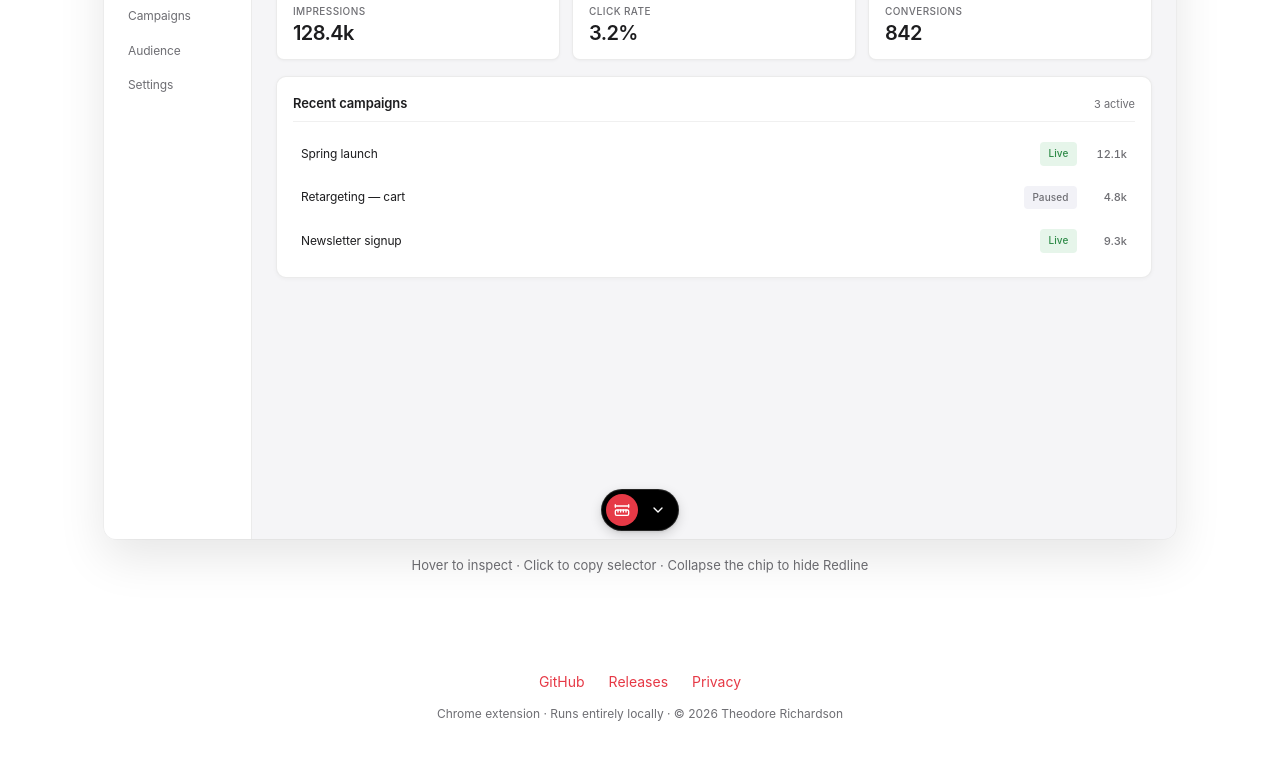
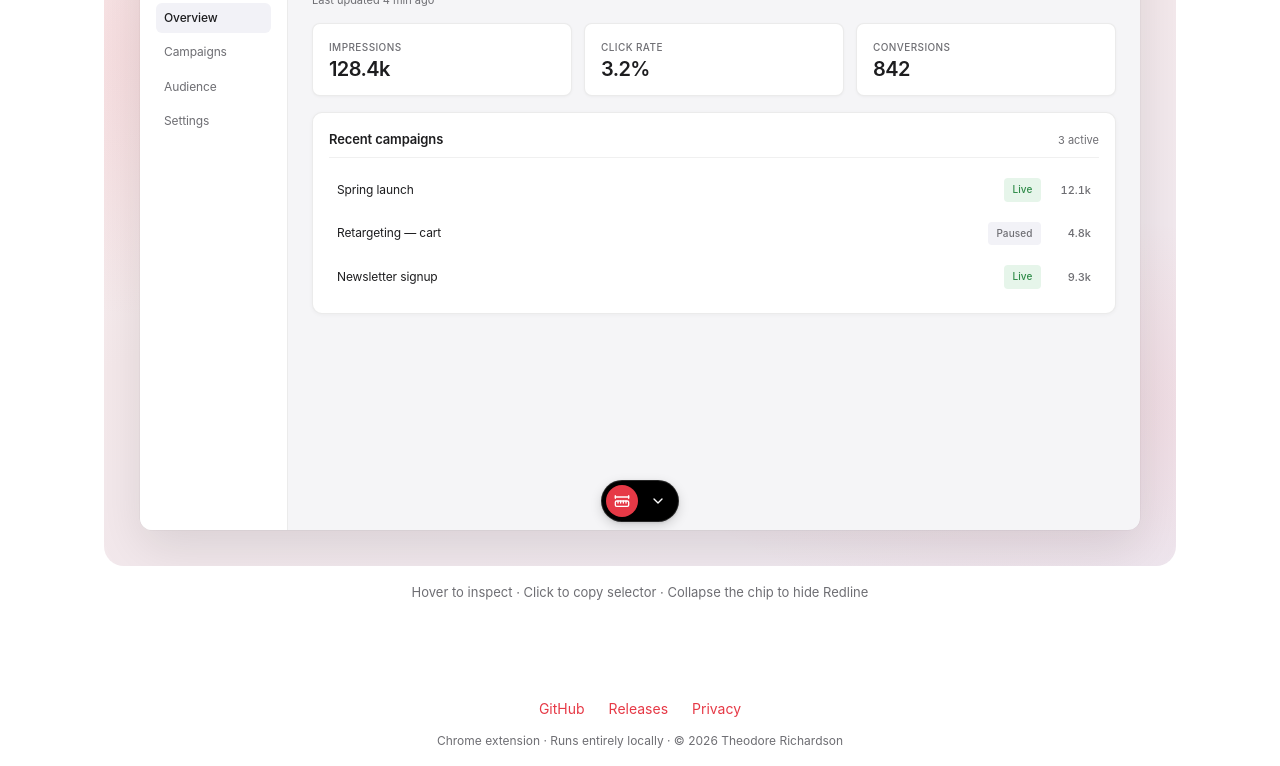
Before and after one commit to theorichardson/redline, a website built with Vite: page docs/index.html in a window 1280 px wide. Shown: the part 484-1250 px from the top of the page. Built offline with nearby package versions, Linux system fonts and the light colour scheme.

Commit message:
Frame the marketing demo in a desktop-style wallpaper shell.
Co-authored-by: Cursor <cursoragent@cursor.com>

```diff
--- a/docs/index.html
+++ b/docs/index.html
@@ -33,6 +33,7 @@
     </header>
 
     <section class="demo-section" aria-label="Interactive Redline preview">
+        <div class="demo-desktop">
         <figure class="product-visual demo-visual" id="rl-demo-viewport">
             <div class="rl-demo-page">
                 <div class="demo-chrome" data-rl>
@@ -135,6 +136,7 @@
                 </div>
             </div>
         </figure>
+        </div>
         <p class="demo-hint">Hover to inspect · Click to copy selector · Collapse the chip to hide Redline</p>
     </section>
 
--- a/docs/visuals.css
+++ b/docs/visuals.css
@@ -19,6 +19,17 @@
     --gap-label: rgba(130, 100, 190, 0.95);
     --scene-radius: 12px;
     --scene-shadow: 0 18px 48px rgba(0, 0, 0, 0.1), 0 0 0 0.5px rgba(0, 0, 0, 0.06);
+}
+
+/* Desktop-style frame around the mock browser window */
+.demo-desktop {
+    border-radius: 20px;
+    overflow: hidden;
+    padding: clamp(20px, 3.5vw, 36px);
+    background:
+        radial-gradient(ellipse 90% 70% at 15% 25%, rgba(230, 57, 70, 0.14) 0%, transparent 58%),
+        radial-gradient(ellipse 75% 55% at 88% 78%, rgba(230, 57, 70, 0.09) 0%, transparent 52%),
+        linear-gradient(155deg, #faf7f7 0%, #f4e8ea 42%, #eee8f0 100%);
 }
 
 .product-visual {
```
